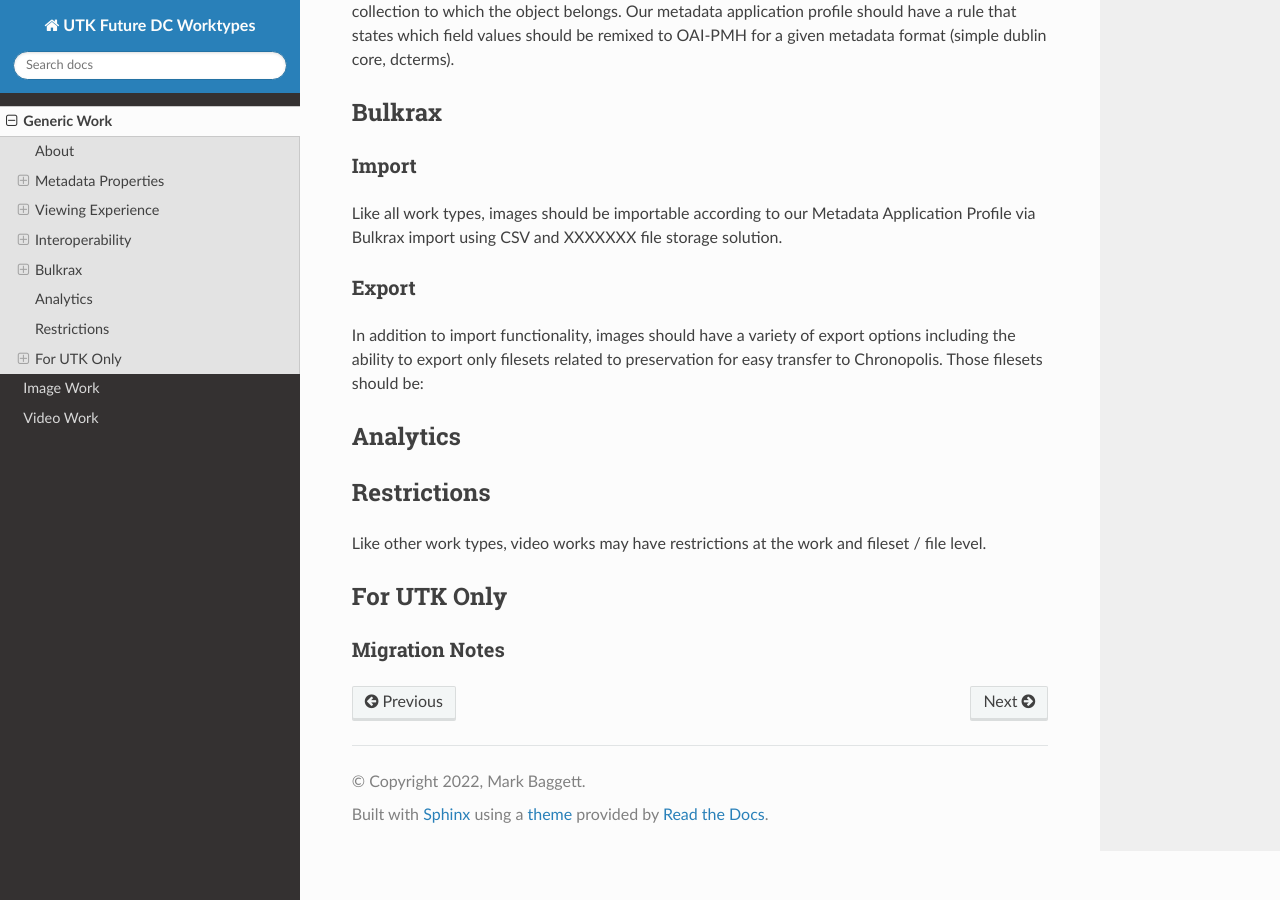
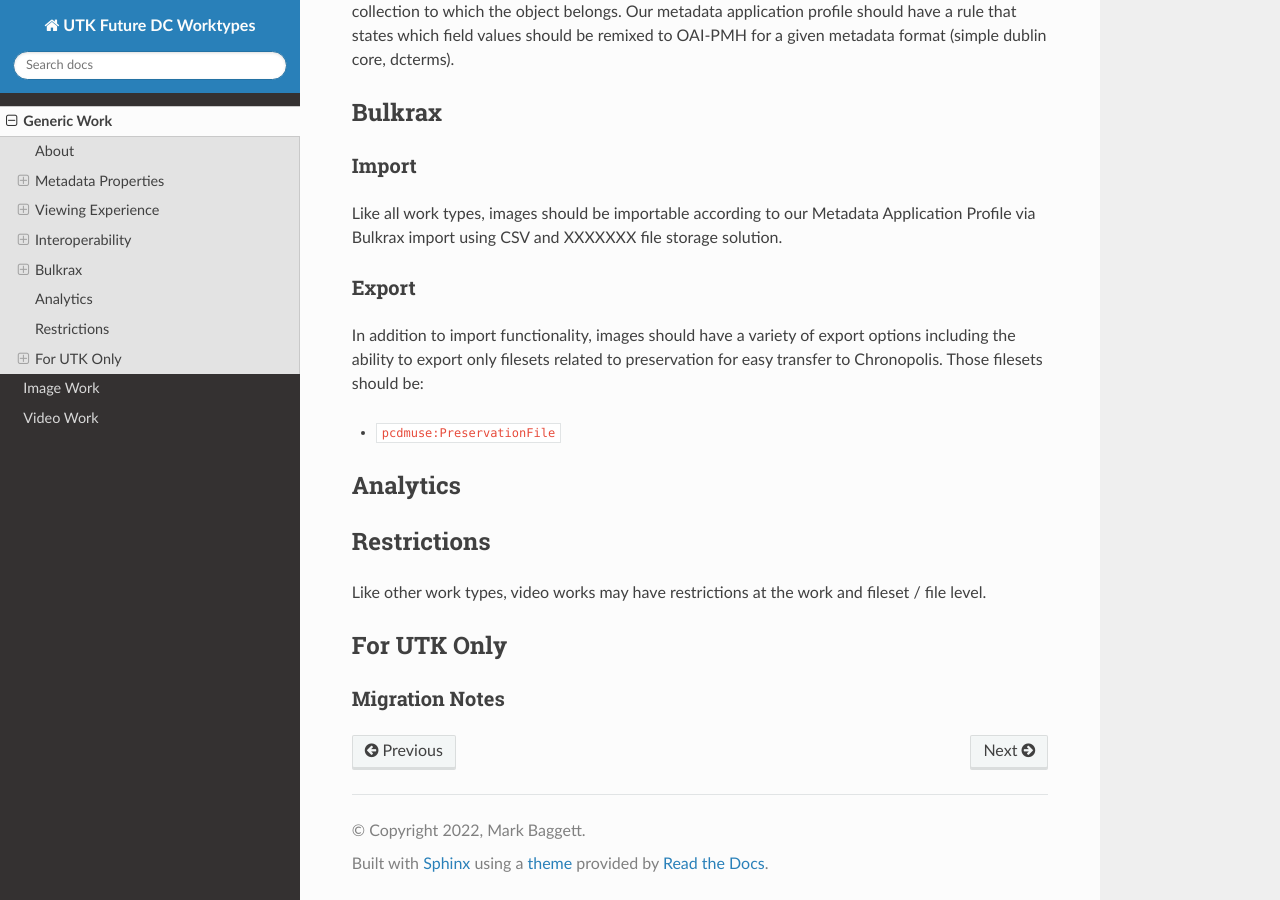
Before and after one commit to utkdigitalinitiatives/utk_future_dc_worktypes, a Sphinx documentation site: the page built from docs/source/contents/1_generic.rst, in a window 1280 px wide and 900 px high, scrolled down 2971 px. Built offline with Sphinx 7.4.7 and the Read the Docs theme 2.0.0, drawn with Linux system fonts in a browser that asks for light colours.

Commit message:
Init Bulkrax export section.

```diff
--- a/docs/source/contents/1_generic.rst
+++ b/docs/source/contents/1_generic.rst
@@ -114,6 +114,8 @@ Export
 In addition to import functionality, images should have a variety of export options including the ability to export only
 filesets related to preservation for easy transfer to Chronopolis.  Those filesets should be:
 
+* :code:`pcdmuse:PreservationFile`
+
 ---------
 Analytics
 ---------
```
